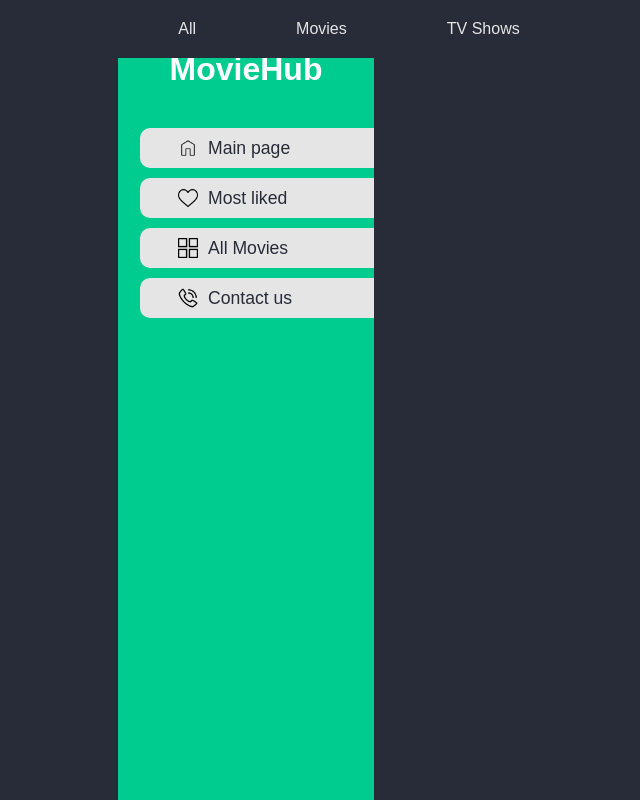
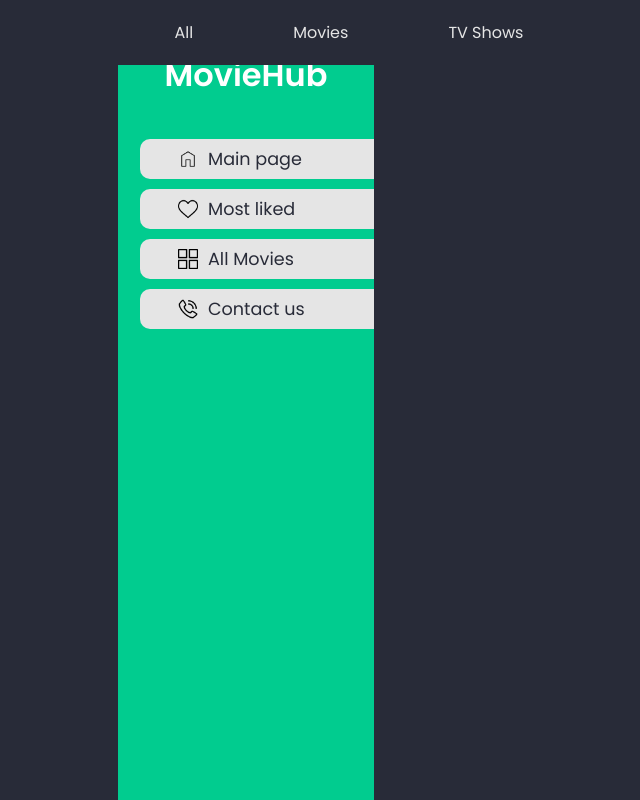
Before and after one commit to archiltavdgiridze/MovieHub, a React (Create React App) app: page / in a window 1280 px wide. Shown: the whole page, without its empty margins (394-1034 px from the left). Built offline with nearby package versions, Linux system fonts and the light colour scheme.

Commit message:
deployment

```diff
--- a/public/index.html
+++ b/public/index.html
@@ -6,6 +6,9 @@
 
   <!-- google font  -->
   <link rel="stylesheet" href="https://fonts.googleapis.com/css2?family=Josefin+Sans:wght@600&display=swap">
+  <link rel="preconnect" href="https://fonts.googleapis.com">
+  <link rel="preconnect" href="https://fonts.gstatic.com" crossorigin>
+  <link href="https://fonts.googleapis.com/css2?family=Poppins:wght@100;200;300;400;500;600;700;800;900&display=swap" rel="stylesheet">
 
   <meta name="viewport" content="width=device-width, initial-scale=1" />
     <meta name="theme-color" content="#000000" />
--- a/src/index.css
+++ b/src/index.css
@@ -1,3 +1,6 @@
+@import url('https://fonts.googleapis.com/css2?family=Poppins:wght@100;200;300;400;500;600;700;800;900&display=swap');
+
+
 :root {
   --hue: 223;
   --bg: hsl(var(--hue), 10%, 90%);
@@ -638,7 +641,7 @@
 }
 
 .mp_ml_box {
-  width:auto;
+  width: auto;
   height: 590px;
   /* background-color: var(--accentBg); */
   /* margin: 150px 0 0 0 ; */
```
